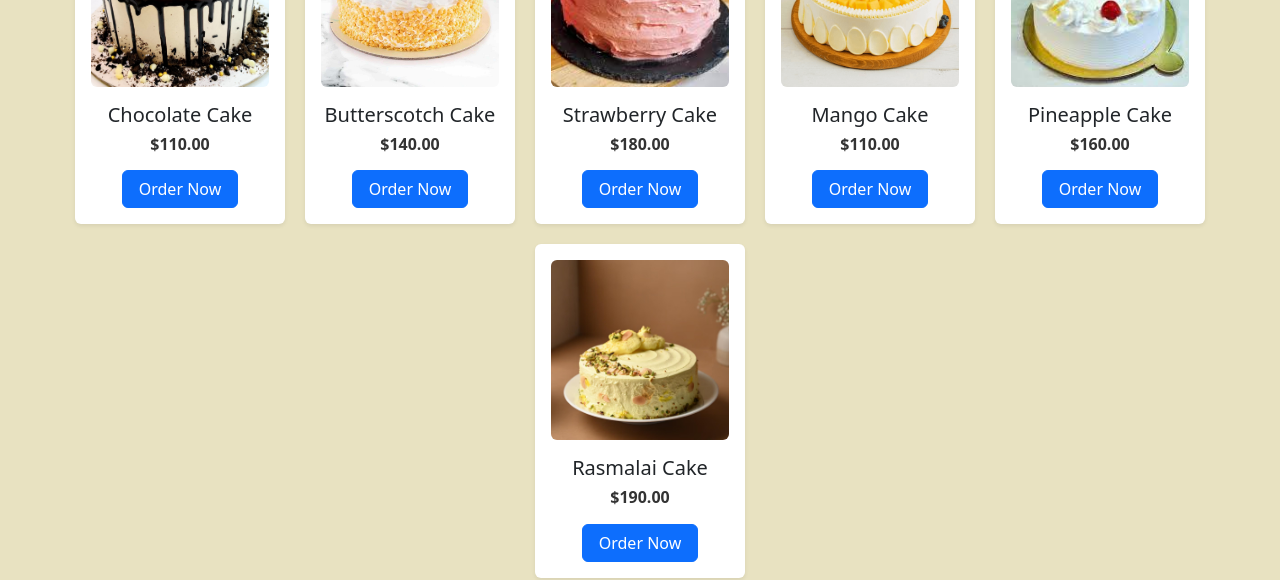
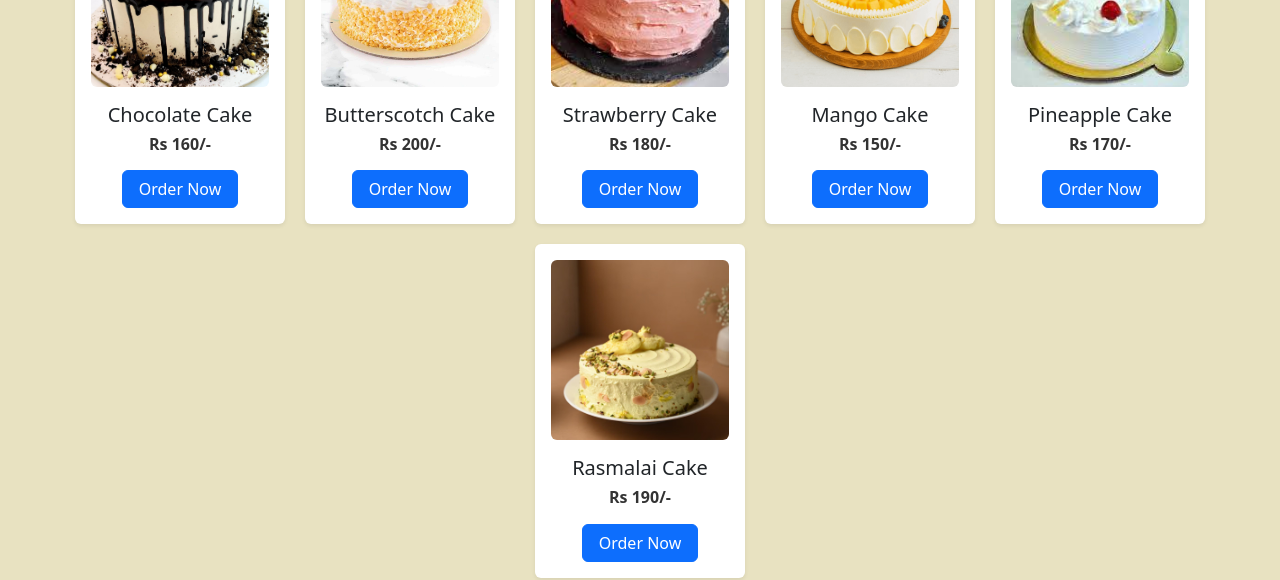
Before and after one commit to prathmesh133/BakeHub, an Angular app: page /home in a window 1280 px wide. Shown: the part 2120-2700 px from the top of the page. Built offline with nearby package versions, Linux system fonts and the light colour scheme.

Commit message:
add changes

```diff
--- a/src/app/components/cakeorder/cakeorder.component.html
+++ b/src/app/components/cakeorder/cakeorder.component.html
@@ -40,15 +40,15 @@
         </div>
 
         <div class="col-md-6">
-          <label class="form-label">Cake Flavour</label>
+          <label class="form-label">Cake Flavour with Price</label>
           <select class="form-select" formControlName="cakeFlavour">
             <option value="" disabled selected>-- Select Flavour --</option>
-            <option>Chocolate Cake - 250Rs</option>
-            <option>Vanilla Cake - 150Rs</option>
-            <option>Red Velvet Cake - 320Rs</option>
-            <option>Cheese Cake - 230Rs</option>
-            <option>Strawberry Cake - 280Rs</option>
-            <option>Butterscotch Cake - 260Rs</option>
+            <option>Chocolate Cake: Rs 160/-</option>
+            <option>Butterscotch Cake: Rs 200/-</option>
+            <option>Strawberry Cake: Rs 180/-</option>
+            <option>Mango Cake: Rs 150/-</option>
+            <option>Pineapple Cake: Rs 170/-</option>
+            <option>Rasmalai Cake: Rs 190/-</option>
           </select>
         </div>
 
@@ -63,7 +63,7 @@
         </div>
       </div>
 
-      <div class="mt-4 d-flex gap-2">
+      <div class="mt-4 d-flex gap-3">
         <button type="submit" class="btn btn-primary">Place Order</button>
         <button type="button" class="btn btn-secondary" (click)="resetOrder()">Reset</button>
       </div>
--- a/src/app/components/homepage/homepage.component.html
+++ b/src/app/components/homepage/homepage.component.html
@@ -8,7 +8,7 @@
                 <div class="product-card bg-white p-3 rounded shadow-sm text-center h-100">
                     <img src="chocolatecake.jpeg" class="img-fluid mb-3 rounded" alt="Chocolate Cake">
                     <h5>Chocolate Cake</h5>
-                    <h6>$110.00</h6>
+                    <h6>Rs 160/-</h6>
                     <button class="btn btn-primary mt-2 order-btn" onclick="window.location.href='ordercake'">Order
                         Now</button>
                 </div>
@@ -18,7 +18,7 @@
                 <div class="product-card bg-white p-3 rounded shadow-sm text-center h-100">
                     <img src="butterscotchcake.jpg" class="img-fluid mb-3 rounded" alt="Butterscotch Cake">
                     <h5>Butterscotch Cake</h5>
-                    <h6>$140.00</h6>
+                    <h6>Rs 200/-</h6>
                     <button class="btn btn-primary mt-2 order-btn" onclick="window.location.href='ordercake'">Order
                         Now</button>
                 </div>
@@ -28,7 +28,7 @@
                 <div class="product-card bg-white p-3 rounded shadow-sm text-center h-100">
                     <img src="strawberrycake.jpg" class="img-fluid mb-3 rounded" alt="Strawberry Cake">
                     <h5>Strawberry Cake</h5>
-                    <h6>$180.00</h6>
+                    <h6>Rs 180/-</h6>
                     <button class="btn btn-primary mt-2 order-btn" onclick="window.location.href='ordercake'">Order
                         Now</button>
                 </div>
@@ -38,7 +38,7 @@
                 <div class="product-card bg-white p-3 rounded shadow-sm text-center h-100">
                     <img src="Mangocake.png" class="img-fluid mb-3 rounded" alt="Mango Cake">
                     <h5>Mango Cake</h5>
-                    <h6>$110.00</h6>
+                    <h6>Rs 150/-</h6>
                     <button class="btn btn-primary mt-2 order-btn" onclick="window.location.href='ordercake'">Order
                         Now</button>
                 </div>
@@ -48,7 +48,7 @@
                 <div class="product-card bg-white p-3 rounded shadow-sm text-center h-100">
                     <img src="pineapplecake.jpg" class="img-fluid mb-3 rounded" alt="Pineapple Cake">
                     <h5>Pineapple Cake</h5>
-                    <h6>$160.00</h6>
+                    <h6>Rs 170/-</h6>
                     <button class="btn btn-primary mt-2 order-btn" onclick="window.location.href='ordercake'">Order
                         Now</button>
                 </div>
@@ -58,7 +58,7 @@
                 <div class="product-card bg-white p-3 rounded shadow-sm text-center h-100">
                     <img src="rasmalaicake.jpg" class="img-fluid mb-3 rounded" alt="Rasmalai Cake">
                     <h5>Rasmalai Cake</h5>
-                    <h6>$190.00</h6>
+                    <h6>Rs 190/-</h6>
                     <button class="btn btn-primary mt-2 order-btn" onclick="window.location.href='ordercake'">Order
                         Now</button>
                 </div>
--- a/src/app/components/makepayment/makepayment.component.html
+++ b/src/app/components/makepayment/makepayment.component.html
@@ -76,7 +76,7 @@
               </div>
             </div>
 
-            <div class="mt-4 d-flex flex-wrap gap-2 justify-content-center justify-content-md-start">
+            <div class="mt-4 d-flex justify-content-start gap-3">
               <button type="submit" class="btn btn-primary">Proceed Payment</button>
               <button type="button" class="btn btn-secondary" (click)="resetCard()">Reset</button>
             </div>
--- a/src/app/components/trackorder/trackorder.component.html
+++ b/src/app/components/trackorder/trackorder.component.html
@@ -16,14 +16,10 @@
                 formControlName="customerName">
             </div>
 
-            <div class="d-flex justify-content-start gap-2">
-              <button type="submit" class="btn btn-primary">
-                Track Order
-              </button>
+            <div class="d-flex justify-content-start gap-3">
+              <button type="submit" class="btn btn-primary">Track Order </button>
 
-              <button type="button" class="btn btn-secondary" (click)="resetOrder()">
-                Reset
-              </button>
+              <button type="button" class="btn btn-secondary" (click)="resetOrder()">Reset </button>
             </div>
           </form>
         </div>
```
